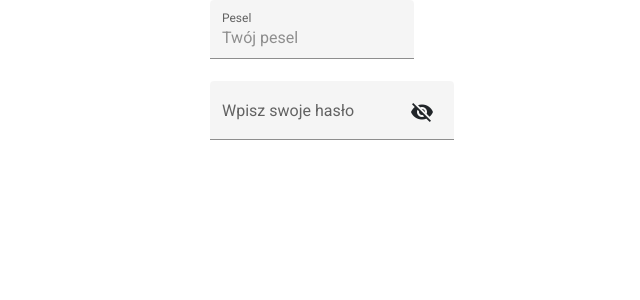
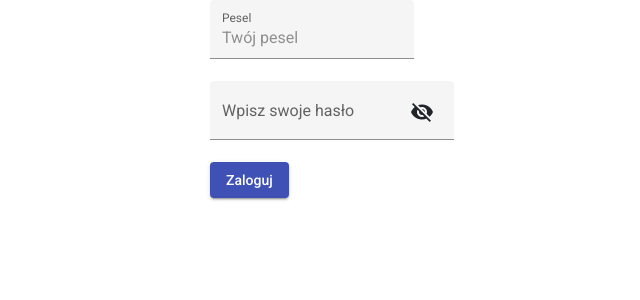
Before and after one commit to Czajsoon/Net-servv, an Angular app in the folder hospital-app/: page /login in a window 1280 px wide. Shown: the top 300 px of the page, without its empty margins (302-942 px from the left). Built offline with nearby package versions, Linux system fonts and the light colour scheme.

Commit message:
Login button
Login button

```diff
--- a/hospital-app/src/app/logowanie/logowanie.component.html
+++ b/hospital-app/src/app/logowanie/logowanie.component.html
@@ -14,3 +14,6 @@
     </button>
   </mat-form-field>
 </div>
+<div class="LogButton">
+  <button mat-raised-button color="primary">Zaloguj</button>
+</div>
--- a/hospital-app/src/app/logowanie/logowanie.component.scss
+++ b/hospital-app/src/app/logowanie/logowanie.component.scss
@@ -4,6 +4,9 @@
 .password{
   margin-left:40%;
 
+}
+.LogButton{
+  margin-left:40%
 }
 .login + .password
 {
```
